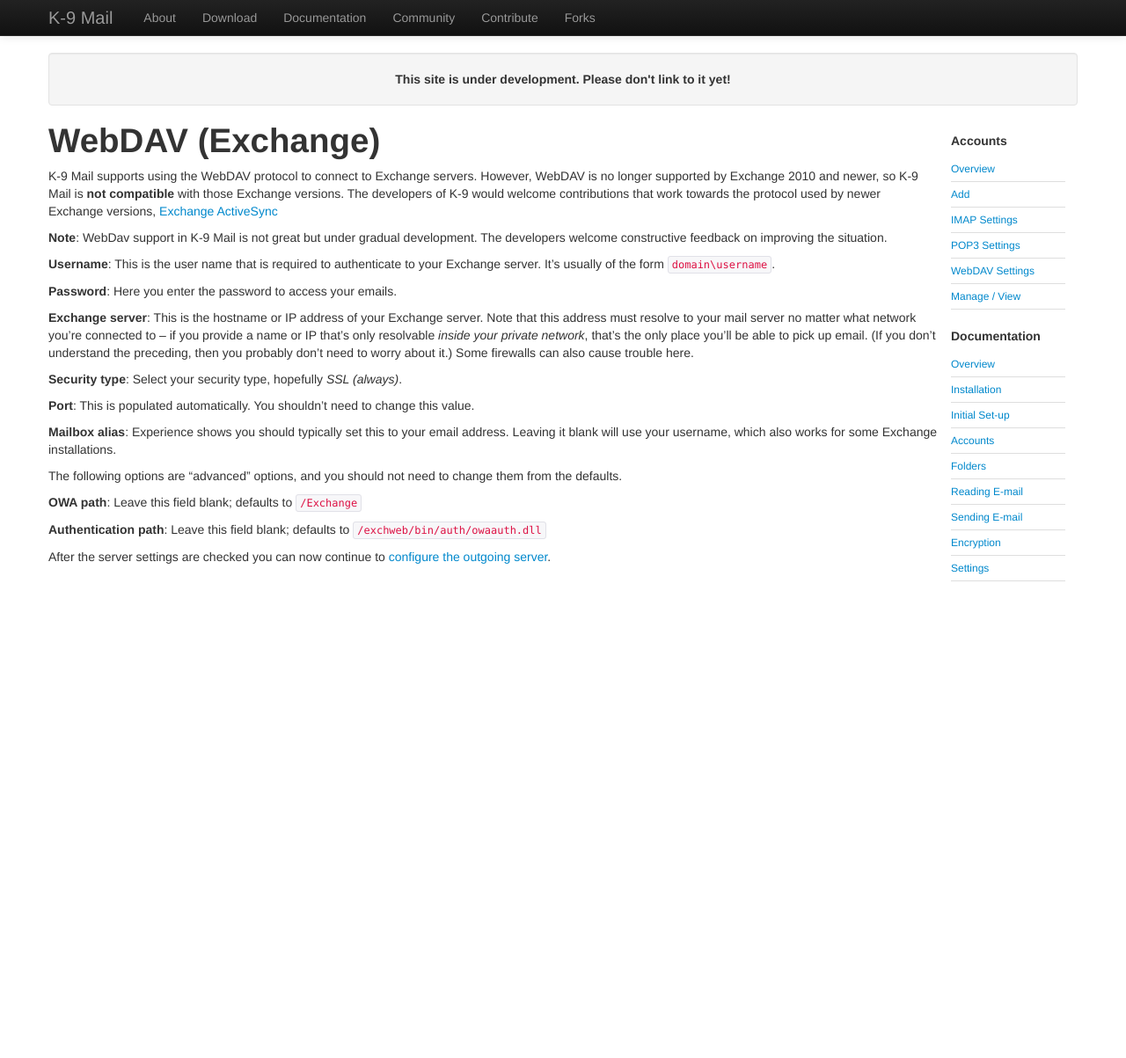
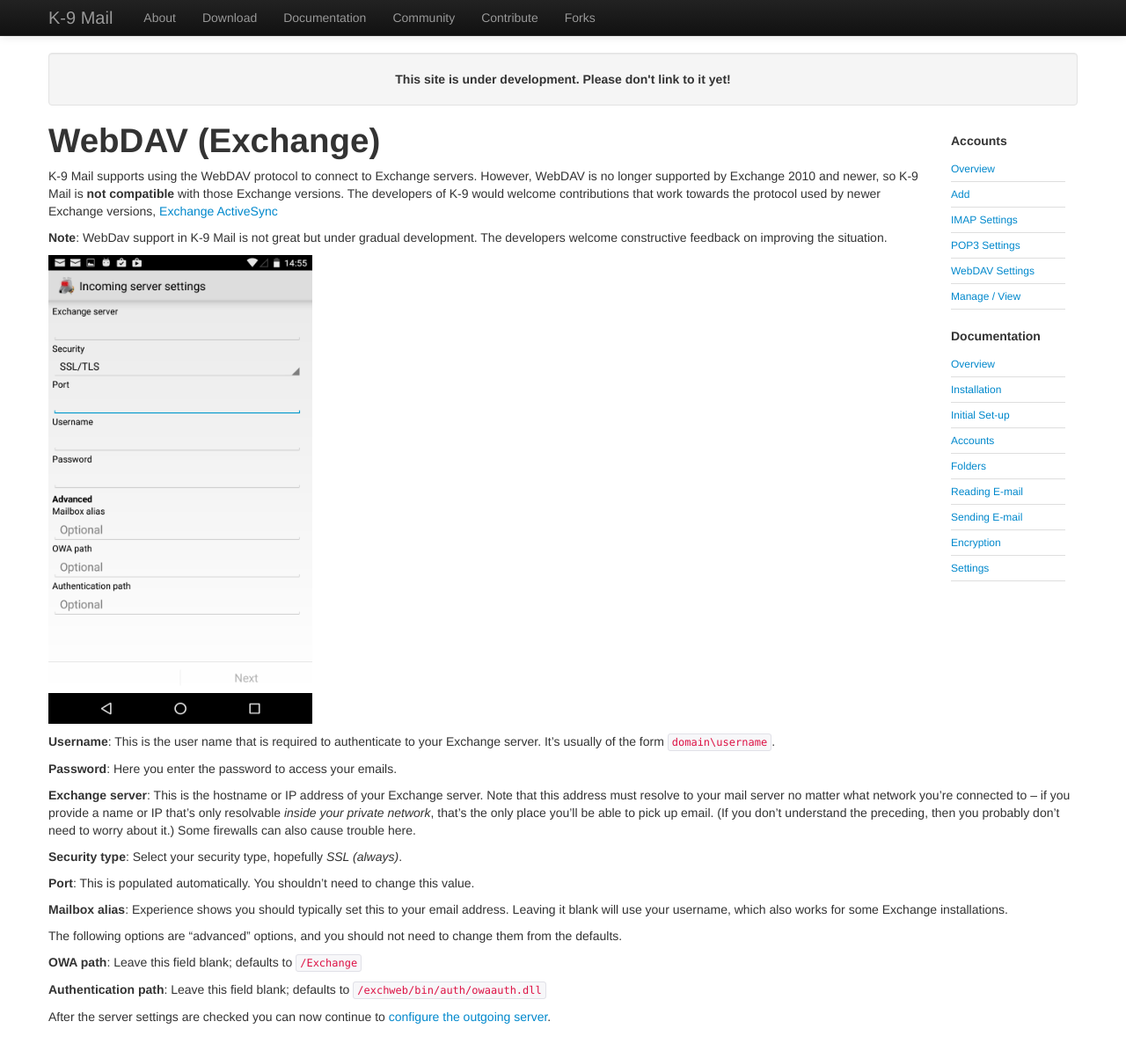
Before and after one commit to k9mail/k9mail.app, a Jekyll site: the page built from documentation/accounts/incoming_webdav.md, in a window 1280 px wide and 1216 px high. Shown: the top 1203 px of the window at 88% size. Built offline with Jekyll 4.4.1, drawn with Linux system fonts in a browser that asks for light colours; nearby versions of some CDN libraries.

Commit message:
Update incoming_webdav.md

```diff
--- a/documentation/accounts/incoming_webdav.md
+++ b/documentation/accounts/incoming_webdav.md
@@ -16,6 +16,8 @@ is **not compatible** with those Exchange versions. The developers of K-9 would
 that work towards the protocol used by newer Exchange versions, [Exchange ActiveSync](https://en.wikipedia.org/wiki/Exchange_ActiveSync)
 
 **Note**: WebDav support in K-9 Mail is not great but under gradual development. The developers welcome constructive feedback on improving the situation.
+
+<img src="/assets/img/account_setup_step3_webdav_incoming_server.png" width="300" alt="WebDAV server settings" />
 
 **Username**: This is the user name that is required to authenticate to your Exchange server. It's usually of the form `domain\username`.
 
```
